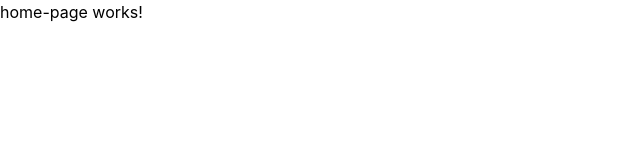
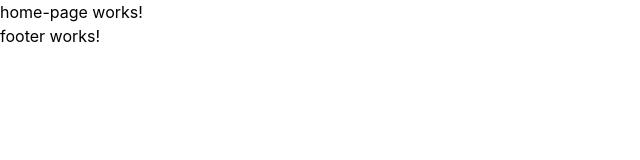
Before and after one commit to AlexdanTB/mtx-parts, an Angular app: page / in a window 1280 px wide. Shown: the top 160 px of the page, without its empty margins (0-640 px from the left). Built offline with nearby package versions, Linux system fonts and the light colour scheme.

Commit message:
feat: agrega footer a app-root

```diff
--- a/src/app/app.html
+++ b/src/app/app.html
@@ -1 +1,2 @@
 <app-home-page></app-home-page>
+<app-footer></app-footer>
--- a/src/app/app.ts
+++ b/src/app/app.ts
@@ -1,10 +1,11 @@
 import { Component, signal } from '@angular/core';
 import { RouterOutlet } from '@angular/router';
 import { HomePage } from "./features/home-page/home-page";
+import { Footer } from "./shared/footer/footer";
 
 @Component({
   selector: 'app-root',
-  imports: [RouterOutlet, HomePage],
+  imports: [RouterOutlet, HomePage, Footer],
   templateUrl: './app.html',
   styleUrl: './app.css'
 })
```
